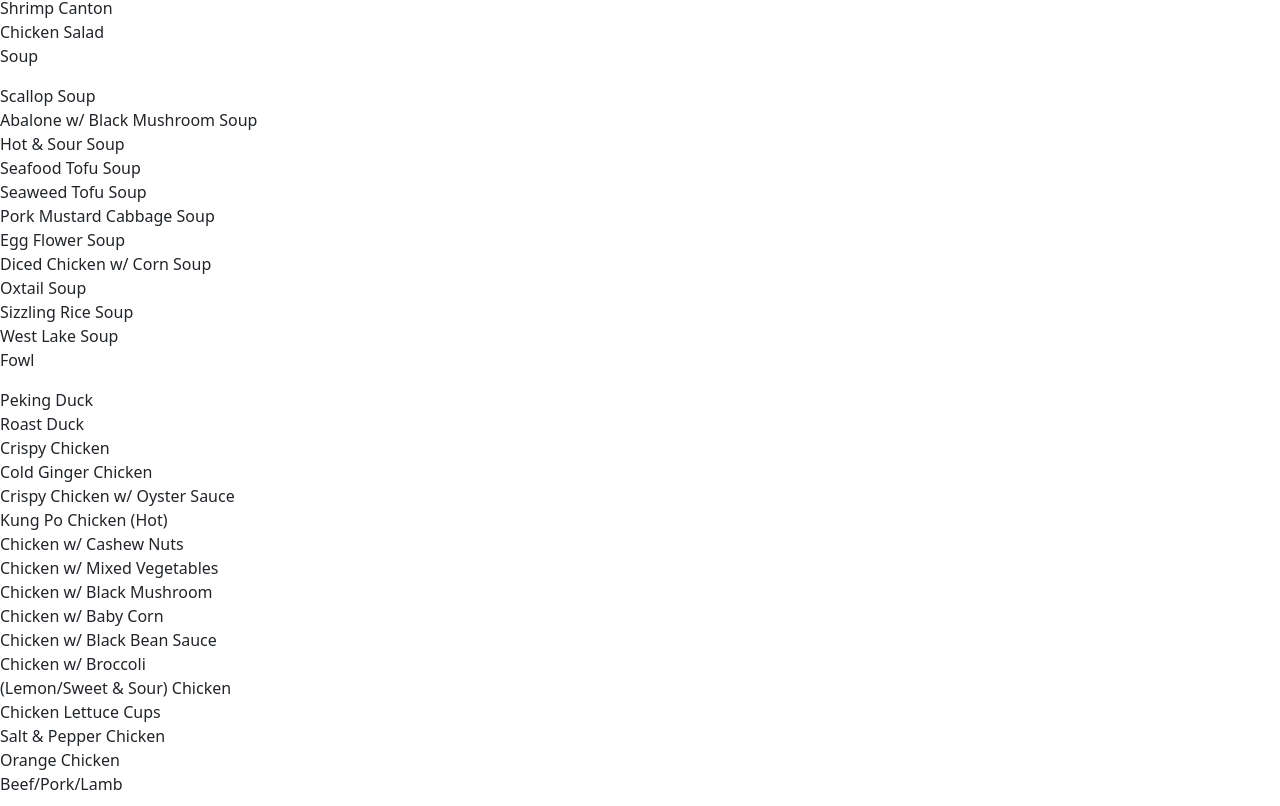
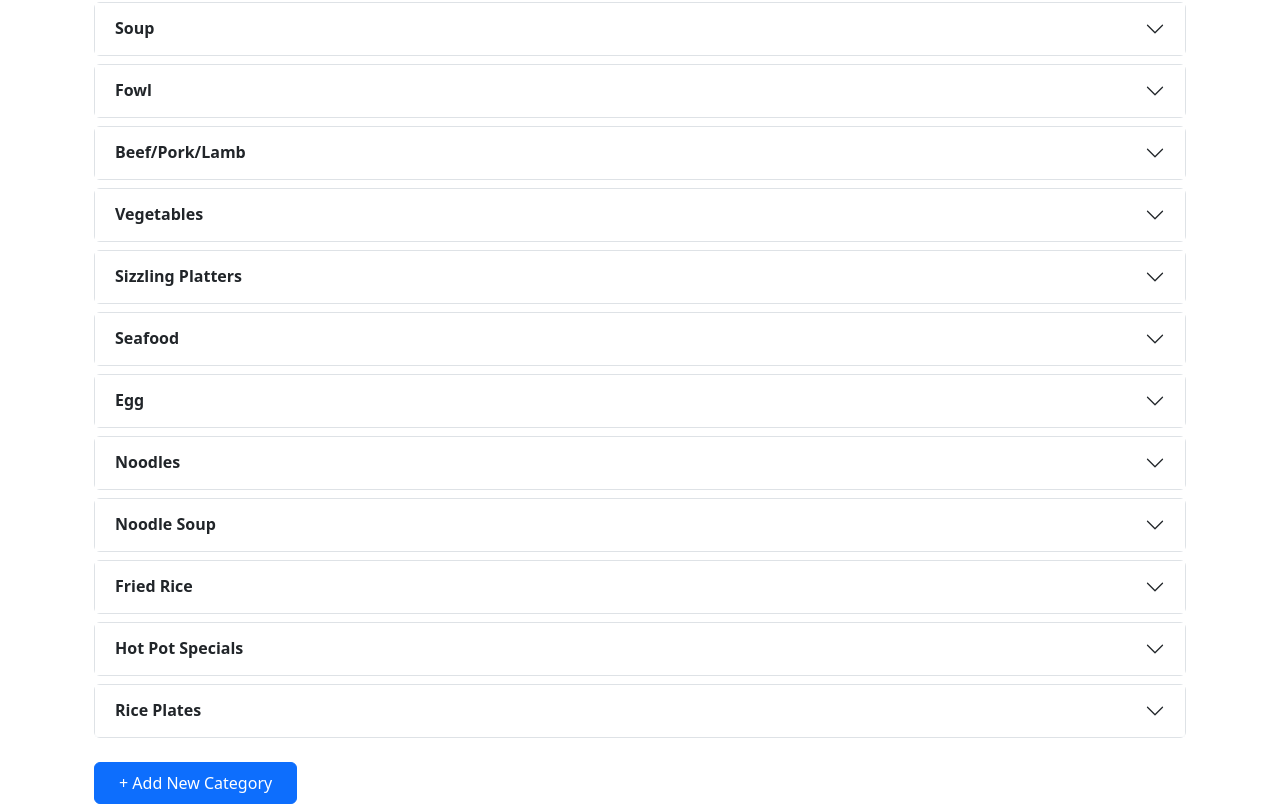
Before and after one commit to WayanLu/happyvalley_menu, a Next.js app in the folder client/: page /admin in a window 1280 px wide. Shown: the part 196-1002 px from the top of the page. Built offline with nearby package versions, Linux system fonts and the light colour scheme.

Commit message:
general skeleton of admin page

```diff
--- a/client/src/app/admin/page.tsx
+++ b/client/src/app/admin/page.tsx
@@ -1,4 +1,7 @@
+"use client";
+import { useState } from "react";
 import menuData from "../data.json";
+import { Accordion, Button, Form, Modal } from "react-bootstrap";
 
 interface MenuItem {
   id: number;
@@ -14,19 +17,118 @@ interface MenuData {
 
 const AdminPage: React.FC = () => {
   const typedMenuData = menuData as MenuData;
+  const [showDeleteModal, setShowDeleteModal] = useState(false);
+  const [itemToDelete, setItemToDelete] = useState<{
+    category: string;
+    item: MenuItem;
+  } | null>(null);
+
+  // Function to handle item deletion
+  const handleDeleteItem = () => {
+    // Here you would implement the actual deletion logic
+    // This is where you'd update your database or state
+    console.log(
+      `Deleting ${itemToDelete?.item.name} from ${itemToDelete?.category}`,
+    );
+    setShowDeleteModal(false);
+    setItemToDelete(null);
+  };
+
+  // Function to prepare item for deletion
+  const confirmDelete = (category: string, item: MenuItem) => {
+    setItemToDelete({ category, item });
+    setShowDeleteModal(true);
+  };
 
   return (
-    <div className="test">
-      {Object.entries(typedMenuData.menu).map(([category, items]) => (
-        <div key={category}>
-          <p>{category}</p>
-          <div>
-            {items.map((item) => (
-              <div key={item.id}>{item.name}</div>
-            ))}
-          </div>
-        </div>
-      ))}
+    <div className="container mx-auto p-4">
+      <h1 className="text-2xl font-bold mb-6">Menu Admin Panel</h1>
+
+      <Accordion className="mb-4">
+        {Object.entries(typedMenuData.menu).map(([category, items], index) => (
+          <Accordion.Item
+            eventKey={index.toString()}
+            key={category}
+            className="border rounded-md mb-2"
+          >
+            <Accordion.Header className="bg-gray-50 hover:bg-gray-100">
+              <span className="font-semibold">{category}</span>
+            </Accordion.Header>
+            <Accordion.Body className="p-0">
+              <div className="p-2">
+                {items.map((item) => (
+                  <div
+                    key={item.id}
+                    className="flex items-center justify-between p-3 border-b hover:bg-gray-50"
+                  >
+                    <div>
+                      <p className="font-medium">{item.name}</p>
+                      <p className="text-gray-600">
+                        $
+                        {typeof item.price === "number"
+                          ? item.price.toFixed(2)
+                          : item.price}
+                      </p>
+                    </div>
+                    <div className="flex gap-2">
+                      <Button
+                        variant="outline-primary"
+                        size="sm"
+                        className="text-blue-600 border-blue-600 hover:bg-blue-50"
+                      >
+                        Edit
+                      </Button>
+                      <Button
+                        variant="outline-danger"
+                        size="sm"
+                        className="text-red-600 border-red-600 hover:bg-red-50"
+                        onClick={() => confirmDelete(category, item)}
+                      >
+                        Delete
+                      </Button>
+                    </div>
+                  </div>
+                ))}
+                <div className="p-3">
+                  <Button
+                    variant="outline-success"
+                    size="sm"
+                    className="w-full text-green-600 border-green-600 hover:bg-green-50"
+                  >
+                    + Add New Item to {category}
+                  </Button>
+                </div>
+              </div>
+            </Accordion.Body>
+          </Accordion.Item>
+        ))}
+      </Accordion>
+
+      <Button
+        variant="primary"
+        className="bg-blue-600 hover:bg-blue-700 text-white px-4 py-2 rounded"
+      >
+        + Add New Category
+      </Button>
+
+      {/* Delete Confirmation Modal */}
+      <Modal show={showDeleteModal} onHide={() => setShowDeleteModal(false)}>
+        <Modal.Header closeButton>
+          <Modal.Title>Confirm Delete</Modal.Title>
+        </Modal.Header>
+        <Modal.Body>
+          Are you sure you want to delete "{itemToDelete?.item.name}" from the{" "}
+          {itemToDelete?.category} category?
+        </Modal.Body>
+        <Modal.Footer>
+          <Button variant="secondary" onClick={() => setShowDeleteModal(false)}>
+            Cancel
+          </Button>
+          <Button variant="danger" onClick={handleDeleteItem}>
+            Delete
+          </Button>
+        </Modal.Footer>
+      </Modal>
     </div>
   );
 };
```
